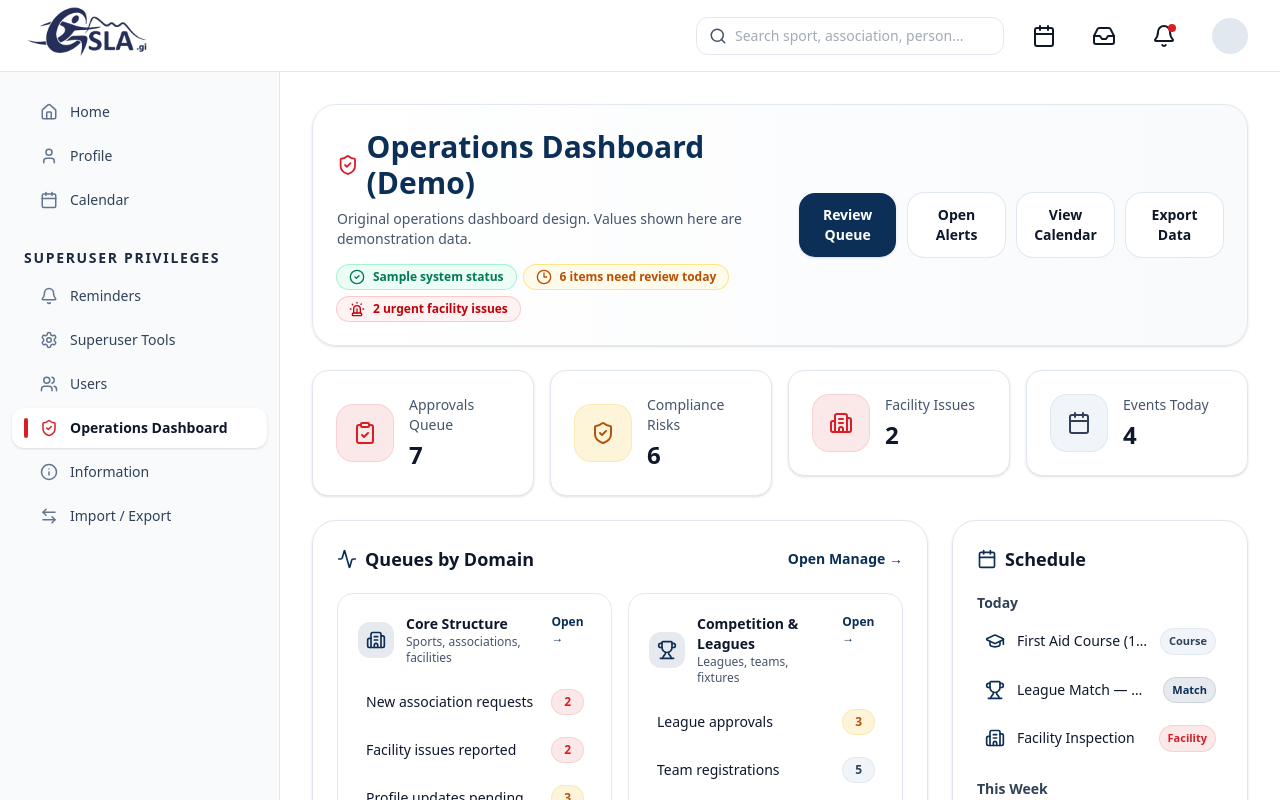
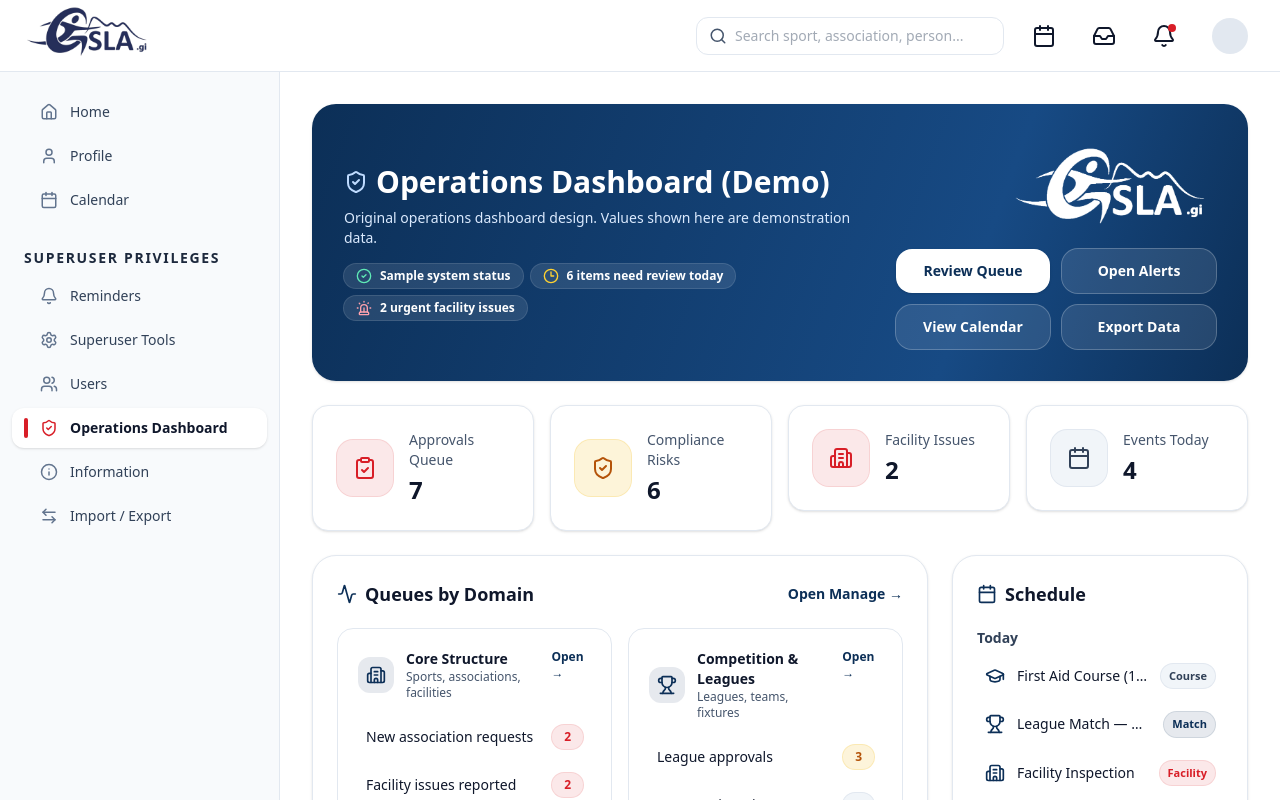
Before and after one commit to gibfesta/gsla-new-sdu, a Next.js app: page /superuser/reports/operations in a window 1280 px wide. Shown: the top 800 px of the page. Built offline with nearby package versions, Linux system fonts and the light colour scheme.

Commit message:
Add GSLA white logo to Operations dashboard banner

```diff
--- a/app/superuser/reports/operations/page.tsx
+++ b/app/superuser/reports/operations/page.tsx
@@ -1,6 +1,7 @@
 "use client";
 
 import Link from "next/link";
+import Image from "next/image";
 import { Card, CardContent } from "@/components/ui/card";
 import {
   BarChart3,
@@ -277,58 +278,69 @@ export default function SuperuserDashboardPage() {
   return (
     <div className="space-y-6">
       {/* Hero */}
-      <div className="rounded-3xl border border-slate-200 bg-gradient-to-r from-white to-slate-50 p-6 shadow-sm">
-        <div className="flex flex-col gap-6 lg:flex-row lg:items-center lg:justify-between">
-          <div>
+      <div className="overflow-hidden rounded-3xl bg-[linear-gradient(110deg,#0C2F57_0%,#174A84_70%,#0C2F57_100%)] p-6 text-white shadow-sm sm:p-8">
+        <div className="flex flex-col gap-8 lg:flex-row lg:items-center lg:justify-between">
+          <div className="min-w-0">
             <div className="flex items-center gap-2">
-              <ShieldCheck className="h-6 w-6 text-[#D81E27]" />
-              <h1 className="text-3xl font-extrabold text-[#0C2F57]">Operations Dashboard (Demo)</h1>
+              <ShieldCheck className="h-6 w-6 shrink-0 text-blue-200" />
+              <h1 className="text-3xl font-extrabold text-white">Operations Dashboard (Demo)</h1>
             </div>
-            <p className="mt-2 max-w-2xl text-sm text-slate-600">
+            <p className="mt-2 max-w-2xl text-sm text-blue-100">
               Original operations dashboard design. Values shown here are demonstration data.
             </p>
 
             <div className="mt-4 flex flex-wrap gap-2">
-              <span className="inline-flex items-center gap-2 rounded-full bg-emerald-50 px-3 py-1 text-xs font-semibold text-emerald-700 ring-1 ring-emerald-200">
-                <CheckCircle2 className="h-4 w-4" />
+              <span className="inline-flex items-center gap-2 rounded-full bg-white/10 px-3 py-1 text-xs font-semibold text-white ring-1 ring-white/20">
+                <CheckCircle2 className="h-4 w-4 text-emerald-300" />
                 Sample system status
               </span>
-              <span className="inline-flex items-center gap-2 rounded-full bg-amber-50 px-3 py-1 text-xs font-semibold text-amber-700 ring-1 ring-amber-200">
-                <Clock3 className="h-4 w-4" />
+              <span className="inline-flex items-center gap-2 rounded-full bg-white/10 px-3 py-1 text-xs font-semibold text-white ring-1 ring-white/20">
+                <Clock3 className="h-4 w-4 text-amber-300" />
                 6 items need review today
               </span>
-              <span className="inline-flex items-center gap-2 rounded-full bg-red-50 px-3 py-1 text-xs font-semibold text-red-700 ring-1 ring-red-200">
-                <Siren className="h-4 w-4" />
+              <span className="inline-flex items-center gap-2 rounded-full bg-white/10 px-3 py-1 text-xs font-semibold text-white ring-1 ring-white/20">
+                <Siren className="h-4 w-4 text-rose-300" />
                 2 urgent facility issues
               </span>
             </div>
           </div>
 
-          <div className="grid grid-cols-2 gap-3 sm:grid-cols-4">
+          <div className="flex w-full shrink-0 flex-col items-start gap-4 lg:w-[320px] lg:items-end">
+            <Image
+              src="/gsla-white.png"
+              alt="GSLA"
+              width={600}
+              height={279}
+              sizes="(min-width: 1024px) 208px, 176px"
+              className="h-auto w-44 object-contain lg:w-52"
+              priority
+            />
+            <div className="grid w-full grid-cols-2 gap-3">
               <Link
                 href="/superuser/system/manage"
-              className="rounded-2xl bg-[#0C2F57] px-4 py-3 text-center text-sm font-semibold text-white shadow-sm transition hover:opacity-95"
+                className="rounded-2xl bg-white px-4 py-3 text-center text-sm font-semibold text-[#0C2F57] shadow-sm transition hover:bg-blue-50"
               >
                 Review Queue
               </Link>
               <Link
                 href="/superuser/system/reminders"
-              className="rounded-2xl bg-white px-4 py-3 text-center text-sm font-semibold text-slate-900 ring-1 ring-slate-200 transition hover:bg-slate-50"
+                className="rounded-2xl bg-white/10 px-4 py-3 text-center text-sm font-semibold text-white ring-1 ring-white/30 transition hover:bg-white/20"
               >
                 Open Alerts
               </Link>
               <Link
                 href="/facilities/shared-calendar"
-              className="rounded-2xl bg-white px-4 py-3 text-center text-sm font-semibold text-slate-900 ring-1 ring-slate-200 transition hover:bg-slate-50"
+                className="rounded-2xl bg-white/10 px-4 py-3 text-center text-sm font-semibold text-white ring-1 ring-white/30 transition hover:bg-white/20"
               >
                 View Calendar
               </Link>
               <Link
                 href="/superuser/system/import-export"
-              className="rounded-2xl bg-white px-4 py-3 text-center text-sm font-semibold text-slate-900 ring-1 ring-slate-200 transition hover:bg-slate-50"
+                className="rounded-2xl bg-white/10 px-4 py-3 text-center text-sm font-semibold text-white ring-1 ring-white/30 transition hover:bg-white/20"
               >
                 Export Data
               </Link>
+            </div>
           </div>
         </div>
       </div>
```
Also changed, not shown: public/gsla-white.png (added). Lines whose indentation alone changed are shown as unchanged.
